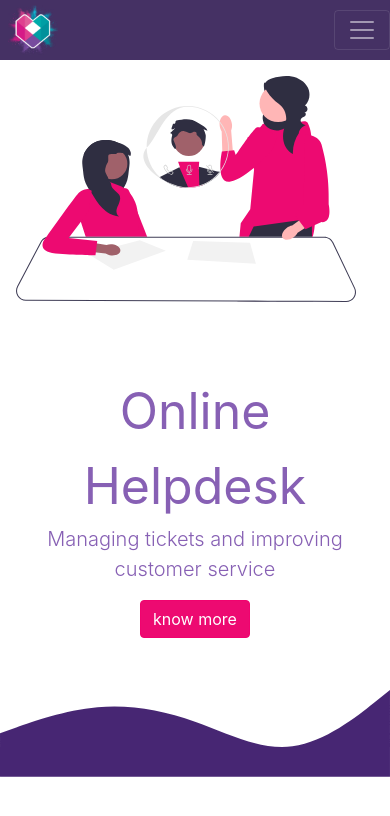
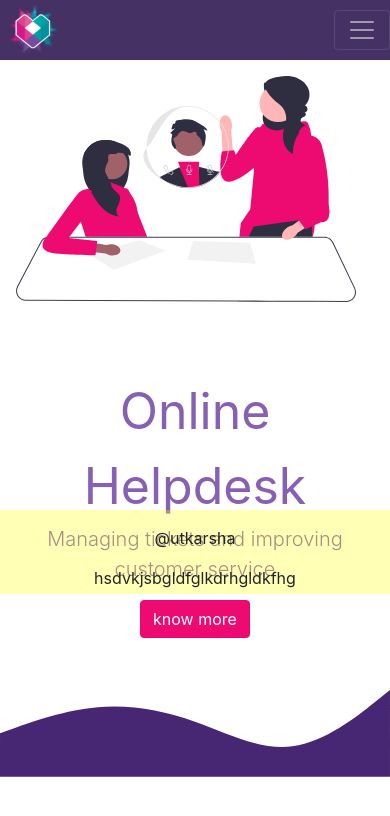
Before and after one commit to utkarsha30/helpdesk-app-client, a Vue app: page / in a window 390 px wide. Shown: the top 816 px of the page. Built offline with nearby package versions, Linux system fonts and the light colour scheme; what vue-toast-notification would draw is missing.

Commit message:
trial for home page

```diff
--- a/src/components/pages/home/HomePage.vue
+++ b/src/components/pages/home/HomePage.vue
@@ -22,14 +22,23 @@
         </div>
       </div>
     </div>
-    <svg xmlns="http://www.w3.org/2000/svg" viewBox="0 0 1440 320">
+    <div>
+      <svg
+        class="svg-style"
+        xmlns="http://www.w3.org/2000/svg"
+        viewBox="0 0 1440 320"
+      >
         <path
           fill="#472673"
           fill-opacity="1"
           d="M0,160L60,138.7C120,117,240,75,360,64C480,53,600,75,720,117.3C840,160,960,224,1080,208C1200,192,1320,96,1380,48L1440,0L1440,320L1380,320C1320,320,1200,320,1080,320C960,320,840,320,720,320C600,320,480,320,360,320C240,320,120,320,60,320L0,320Z"
         ></path>
       </svg>
-    <div></div>
+      <div class="footer p-3">
+        <p>@utkarsha</p>
+        <p>hsdvkjsbgldfglkdrhgldkfhg</p>
+      </div>
+    </div>
   </div>
   <!-- <svg xmlns="http://www.w3.org/2000/svg" class="a" viewBox="0 0 1440 300">
         <path
@@ -57,6 +66,29 @@ export default {
 </script>
 
 <style scoped>
+.svg-style {
+  position: relative;
+}
+.footer {
+  display: block;
+  width: 100%;
+  height: 30%;
+  text-align: center;
+  background-color: rgba(255, 255, 0, 0.288);
+  position: absolute;
+  top: 600px;
+}
+@media (max-width: 768px) {
+  .footer {
+    display: block;
+    width: 100%;
+    height: 10%;
+    text-align: center;
+    background-color: rgba(255, 255, 0, 0.288);
+    position: absolute;
+    top: 510px;
+  }
+}
 .card-css {
   padding-top: 20%;
 }
```
Lines whose indentation alone changed are shown as unchanged.
